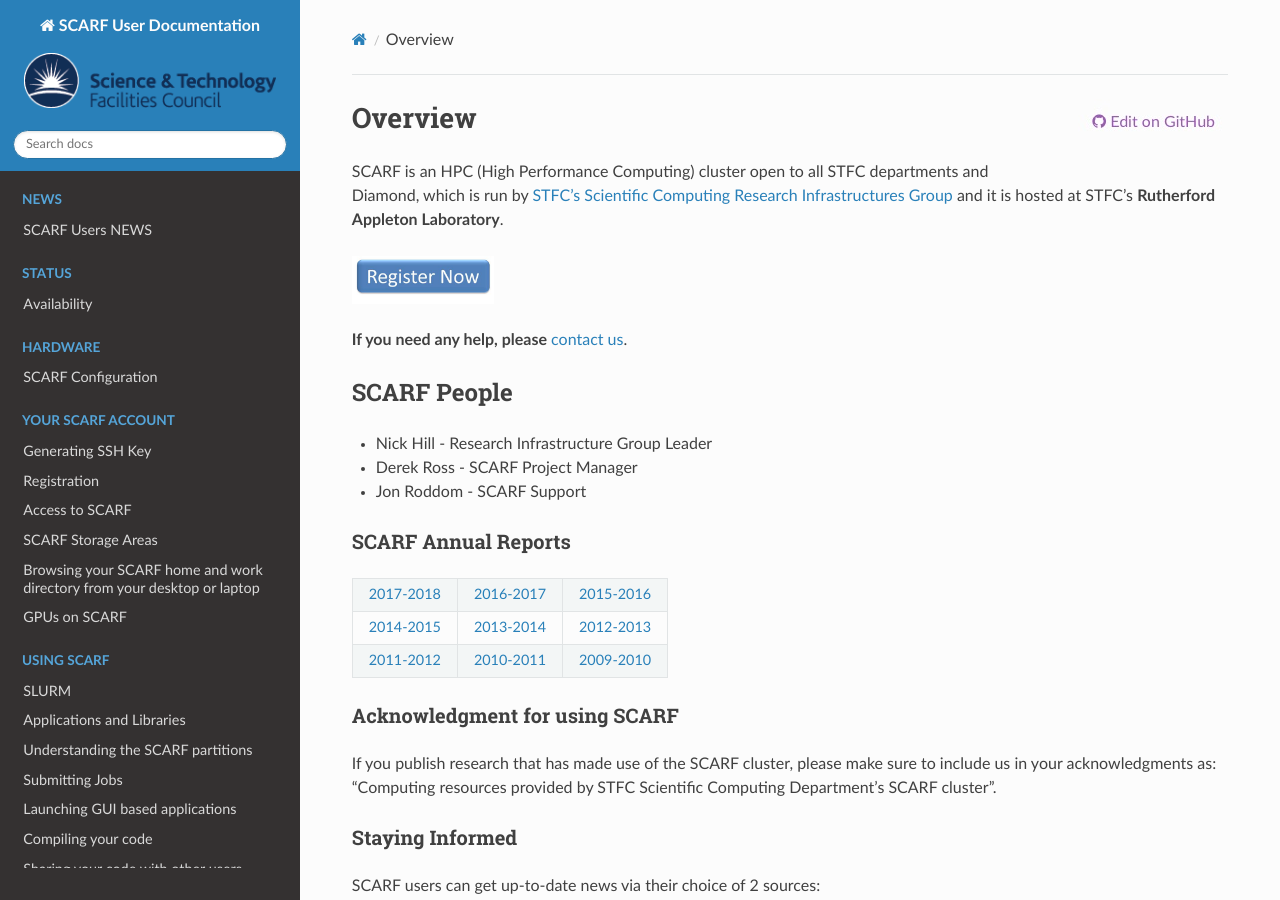
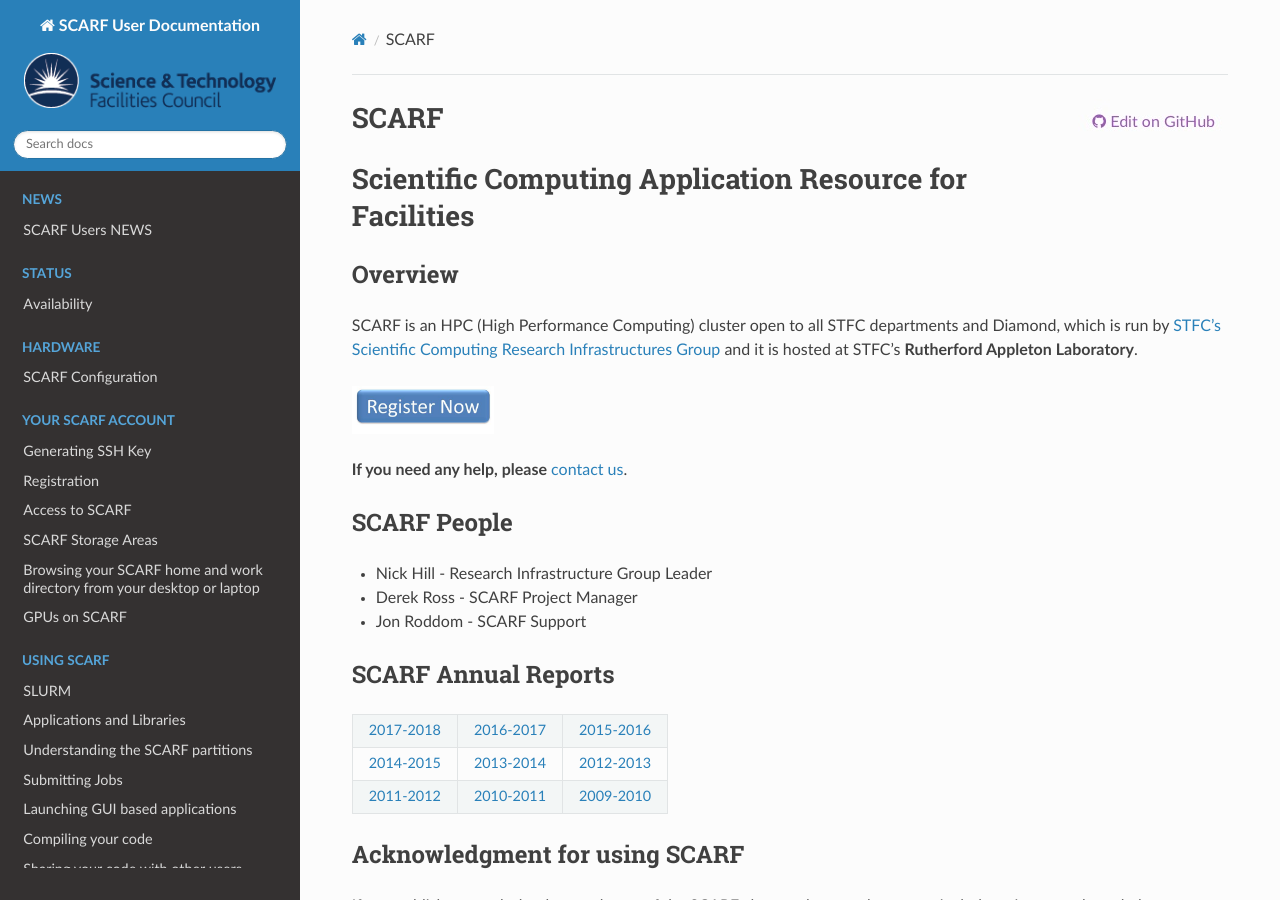
Before and after one commit to g4wwh/scarf, a Sphinx documentation site: the page built from source/index.rst, in a window 1280 px wide and 900 px high. Built offline with Sphinx 7.4.7 and the Read the Docs theme 2.0.0, drawn with Linux system fonts in a browser that asks for light colours.

Commit message:
general updates

```diff
--- a/source/index.rst
+++ b/source/index.rst
@@ -4,8 +4,15 @@
    :target: https://github.com/g4wwh/scarf/blob/master/source/index.rst
    :align: right
 
+SCARF
+$$$$$
+
+Scientific Computing Application Resource for Facilities
+$$$$$$$$$$$$$$$$$$$$$$$$$$$$$$$$$$$$$$$$$$$$$$$$$$$$$$$$
+
+********
 Overview
-========
+********
 
 SCARF is an HPC (High Performance Computing) cluster open to all STFC departments and Diamond, which is run by `STFC's <https://stfc.ukri.org/>`_ `Scientific Computing Research Infrastructures Group <https://stfc.ukri.org/about-us/where-we-work/rutherford-appleton-laboratory/research-infrastructure-group-rig/>`_  and it is hosted at STFC's **Rutherford Appleton Laboratory**.
 
@@ -15,7 +22,7 @@
 
 **If you need any help, please** `contact us <scarf_contact>`_.
 
-
+************
 SCARF People
 ************
 
```
